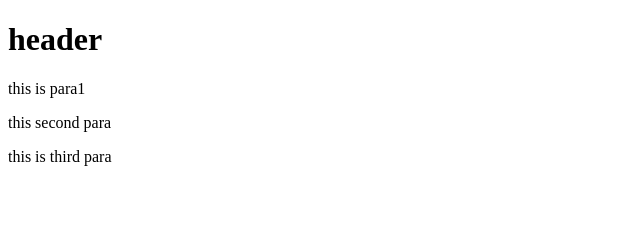
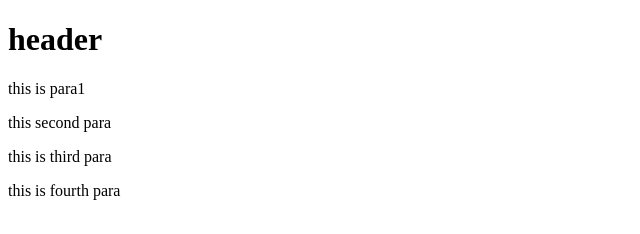
Before and after one commit to HilbertRuban/git, a website: page index.html in a window 1280 px wide. Shown: the whole page, without its empty margins (0-640 px from the left). Drawn offline with Linux system fonts and the light colour scheme.

Commit message:
fifth commit

```diff
--- a/index.html
+++ b/index.html
@@ -11,5 +11,6 @@
     <p>this is para1</p>
     <p>this second para</p>
     <p>this is third para</p>
+    <p>this is fourth para</p>
   </body>
 </html>
```
Also changed, not shown: package.json (added, +27 -0 lines), 2 other files.
